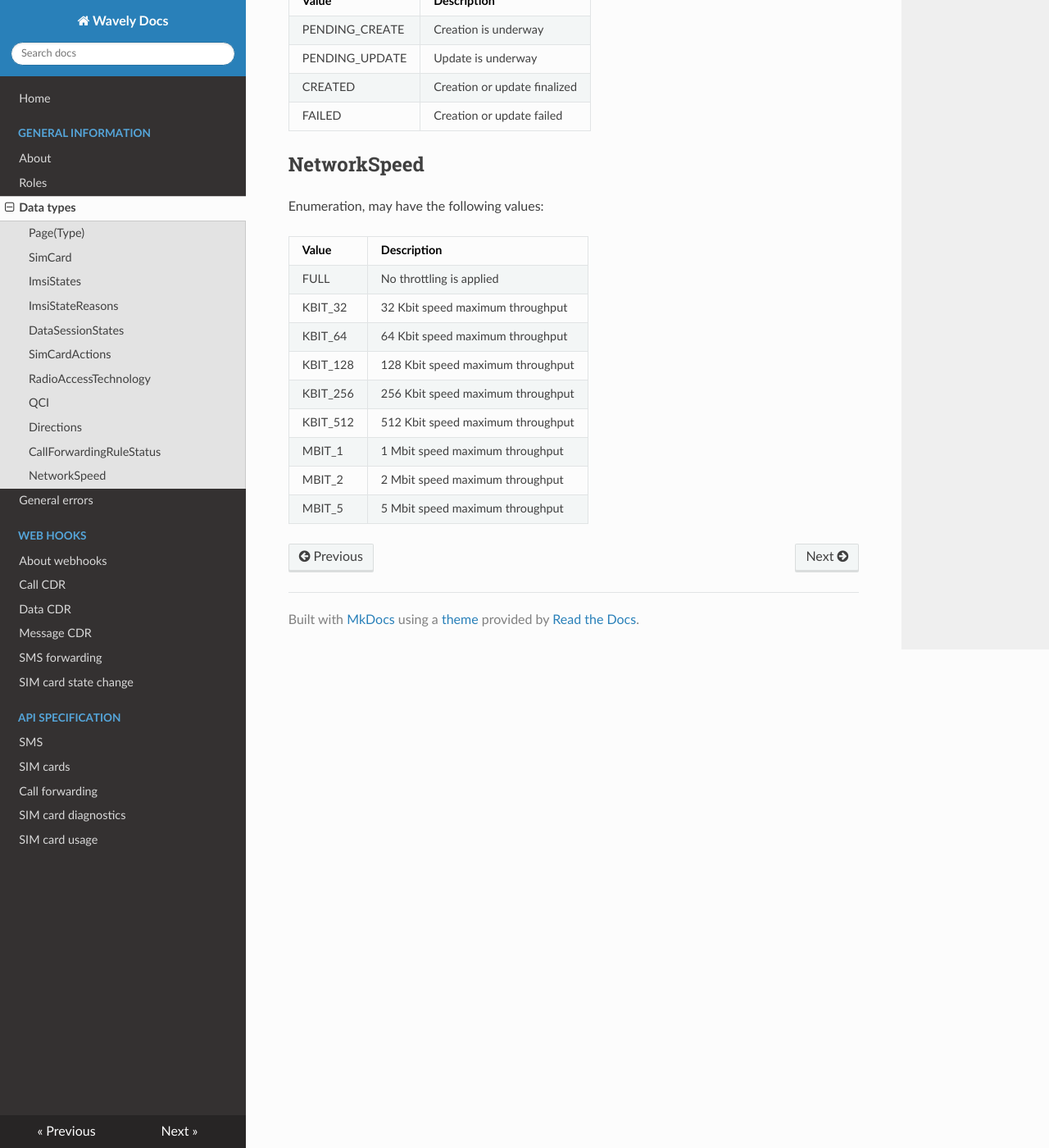
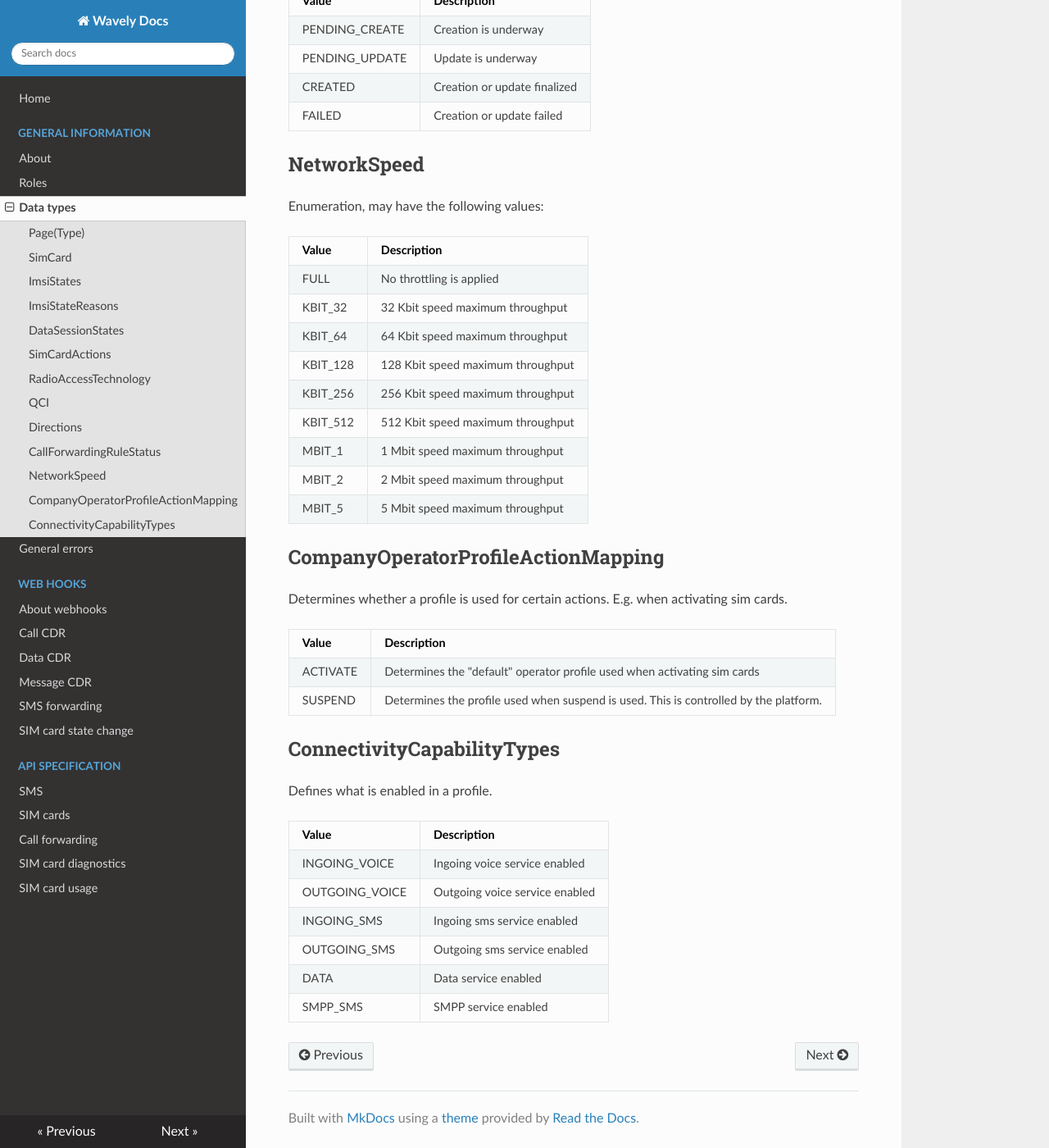
Before and after one commit to Wavelyio/wavely-docs, an MkDocs documentation site: the page built from docs/general-information/data-types.md, in a window 1280 px wide and 1400 px high, scrolled down 3387 px. Shown: the whole window at 82% size. Built offline with MkDocs 1.6.1, drawn with Linux system fonts in a browser that asks for light colours; nearby versions of some CDN libraries; old or Windows-style settings are respelled for this version of MkDocs.

Commit message:
:sparkles: operator profile api documentation

```diff
--- a/docs/general-information/data-types.md
+++ b/docs/general-information/data-types.md
@@ -137,3 +137,25 @@ KBIT_512        | 512 Kbit speed maximum throughput
 MBIT_1          | 1 Mbit speed maximum throughput
 MBIT_2          | 2 Mbit speed maximum throughput
 MBIT_5          | 5 Mbit speed maximum throughput
+
+## CompanyOperatorProfileActionMapping
+
+Determines whether a profile is used for certain actions. E.g. when activating sim cards.
+
+Value           | Description
+------------    | -------------
+ACTIVATE        | Determines the "default" operator profile used when activating sim cards
+SUSPEND         | Determines the profile used when suspend is used. This is controlled by the platform.
+
+## ConnectivityCapabilityTypes
+
+Defines what is enabled in a profile.
+
+Value           | Description
+------------    | -------------
+INGOING_VOICE   | Ingoing voice service enabled
+OUTGOING_VOICE  | Outgoing voice service enabled
+INGOING_SMS     | Ingoing sms service enabled
+OUTGOING_SMS    | Outgoing sms service enabled
+DATA            | Data service enabled
+SMPP_SMS        | SMPP service enabled
```
Also changed, not shown: docs/api/operator-profiles.md (added, +148 -0 lines).
